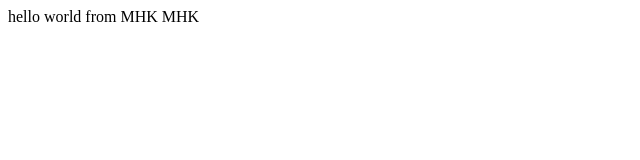
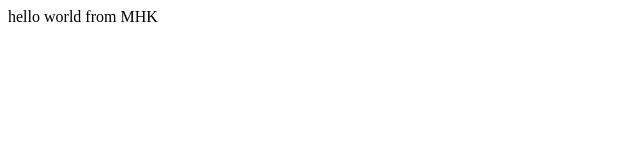
Before and after one commit to MohammadHammadKhan/BC-CLASS1, a plain HTML site: page index.html in a window 1280 px wide. Shown: the full height of the page, 0-640 px from the left. Drawn offline with Linux system fonts and the light colour scheme.

Commit message:
Update index.html

```diff
--- a/index.html
+++ b/index.html
@@ -6,6 +6,6 @@
     <title>Document</title>
 </head>
 <body>
-    hello world from MHK MHK
+    hello world from MHK
 </body>
 </html>
```
